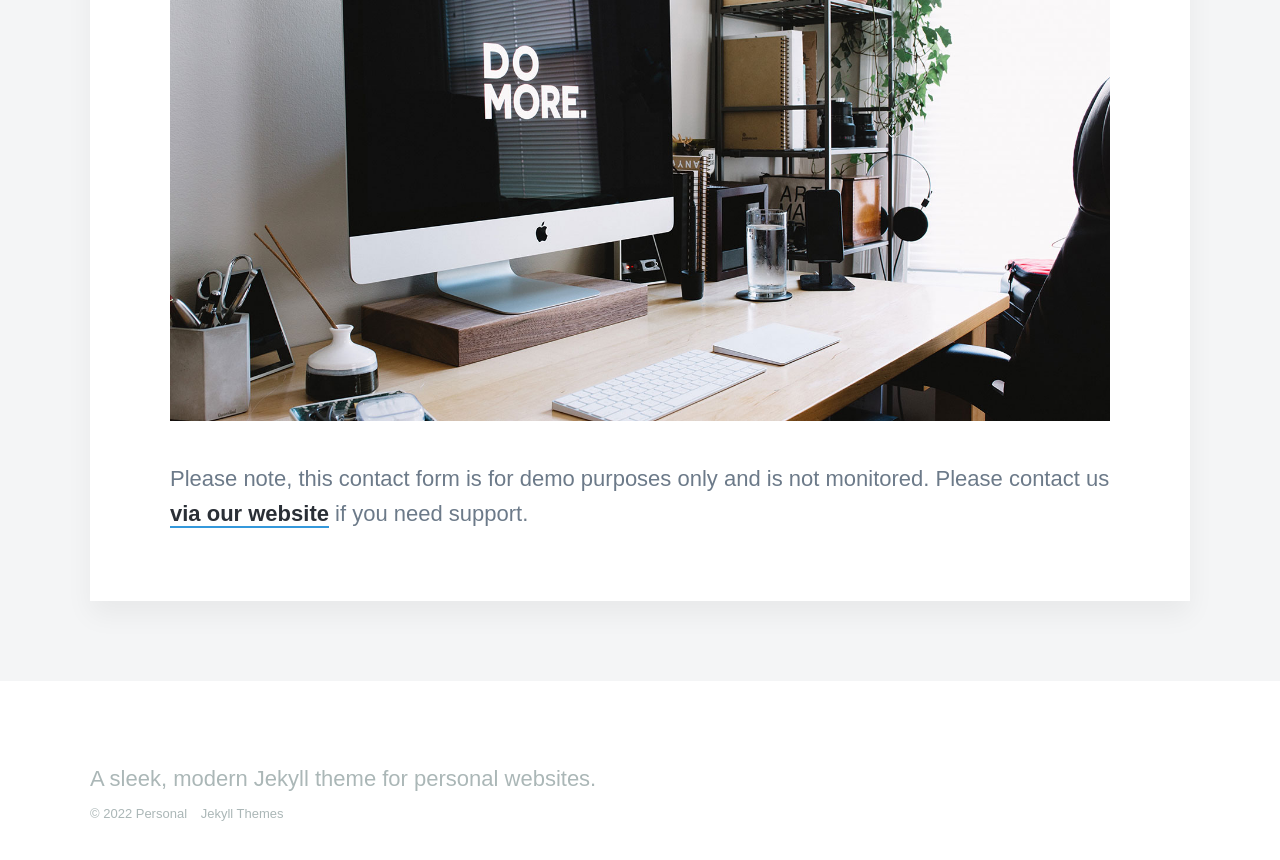
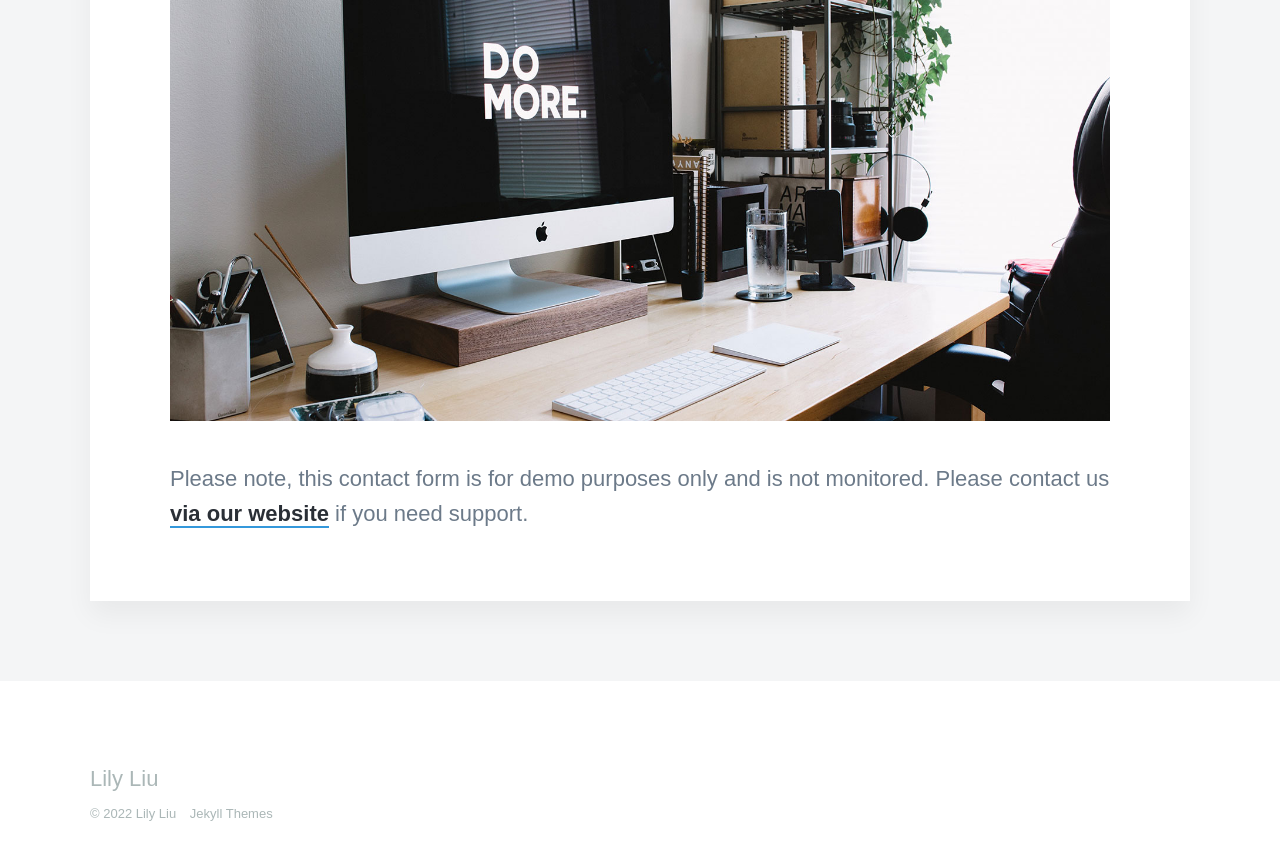
Before and after one commit to lilyliupro/finance, a Jekyll site: the page built from _pages/thanks.md, in a window 1280 px wide and 900 px high, scrolled down 710 px. Shown: the top 860 px of the window. Built offline with Jekyll 4.4.1, drawn with Linux system fonts in a browser that asks for light colours; nearby versions of some CDN libraries; some web fonts are replaced; some of the changed text lies outside the part shown.

Commit message:
Update settings.yml

```diff
--- a/_data/settings.yml
+++ b/_data/settings.yml
@@ -1,5 +1,5 @@
 basic_settings:
-  site_title: Personal
+  site_title: Lily Liu
   favicon_image: /images/favicon.png
 
 header_settings:
@@ -8,9 +8,9 @@
 
 menu_settings:
   menu_items:
+    - title: 'Academics'
+      url: '/'
     - title: 'Projects'
-      url: '/'
-    - title: 'Blog'
       url: '/blog/'
     - title: 'About'
       url: '/about'
@@ -18,7 +18,7 @@
       url: '/contact'
 
 footer_settings:
-  footer_tagline: A sleek, modern Jekyll theme for personal websites.
+  footer_tagline: Lily Liu
 
 hero_settings:
   overlay_opacity: 0.8
```
